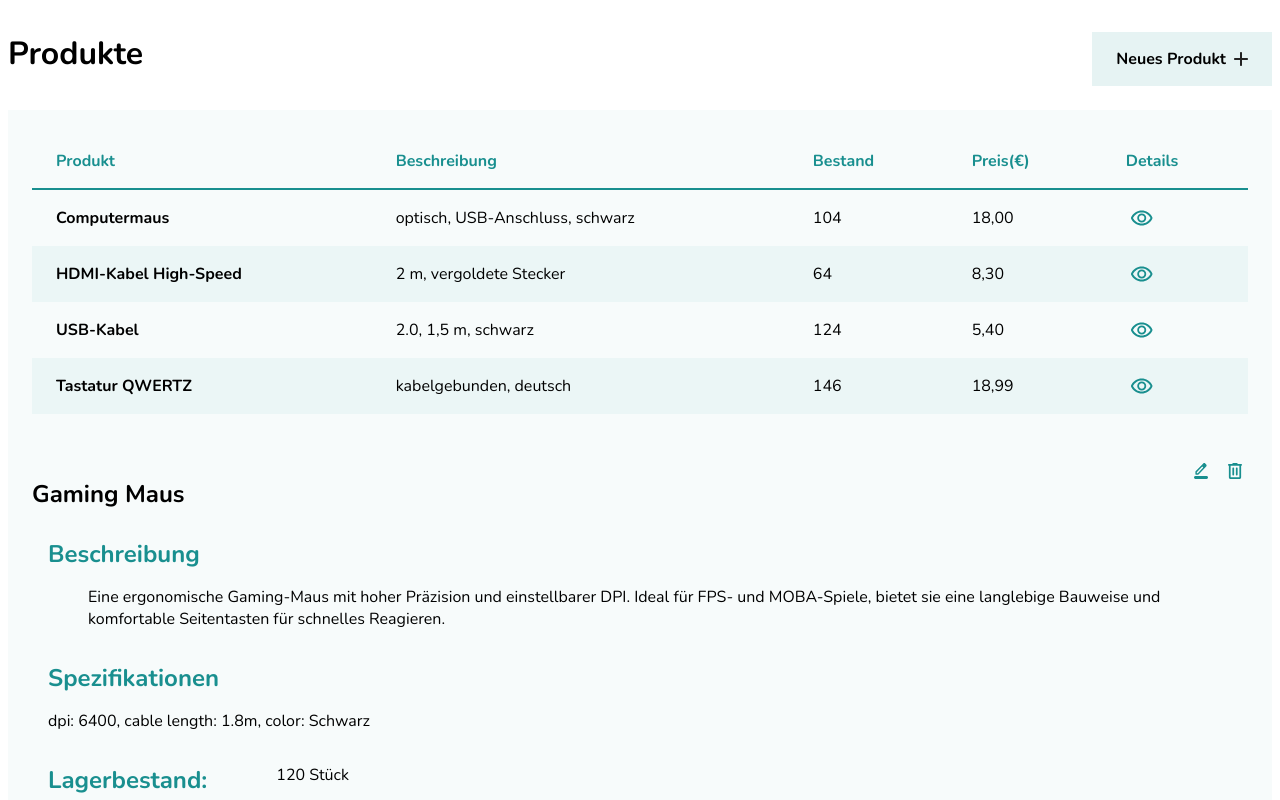
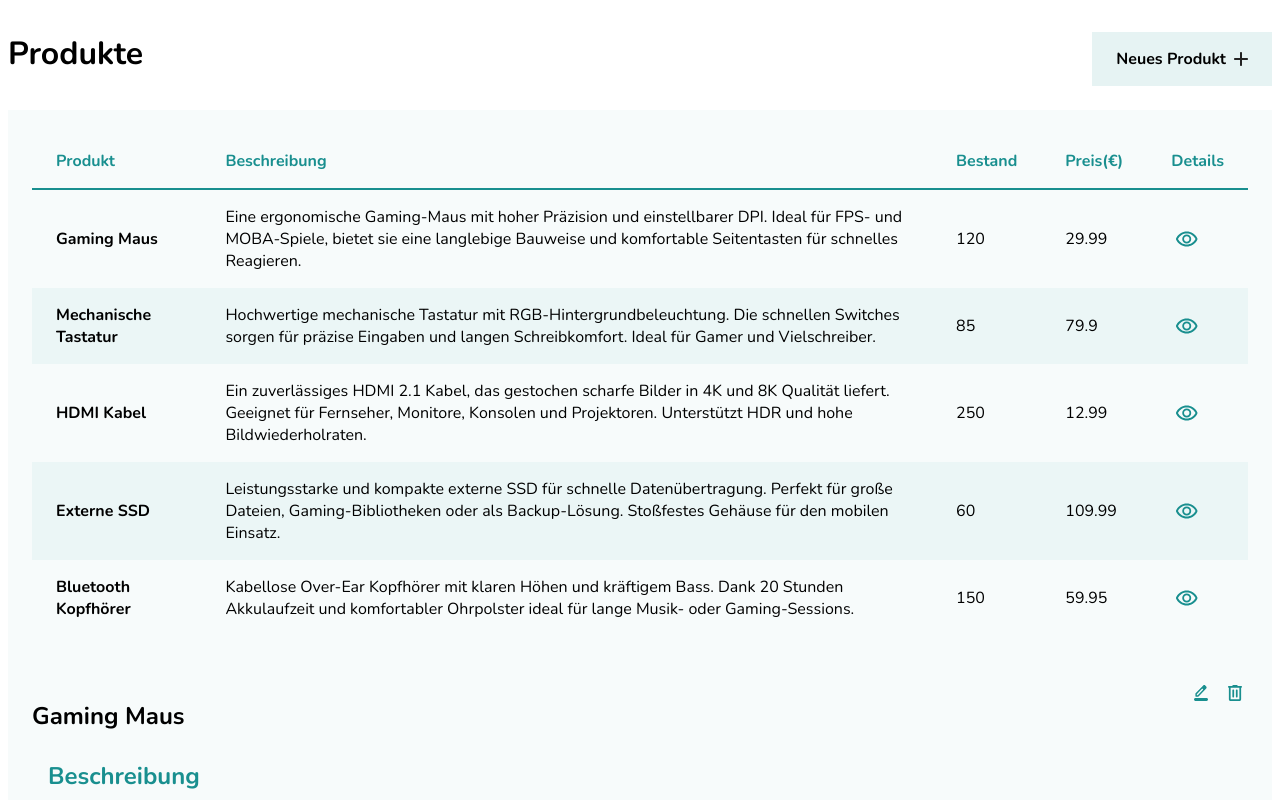
Before and after one commit to IgorBoger/produktliste, an Angular app in the folder produktliste/: page / in a window 1280 px wide. Shown: the top 800 px of the page. Built offline with nearby package versions, Linux system fonts and the light colour scheme.

Commit message:
feat: render product list dynamically from product array

```diff
--- a/produktliste/src/app/shared/components/product-list/product-list.html
+++ b/produktliste/src/app/shared/components/product-list/product-list.html
@@ -10,7 +10,7 @@
       </tr>
     </thead>
     <tbody>
-      <tr role="link">
+      <!-- <tr role="link">
         <td>Computermaus</td>
         <td>optisch, USB-Anschluss, schwarz</td>
         <td><span class="badge ok">104</span></td>
@@ -37,7 +37,17 @@
         <td><span class="badge ok">146</span></td>
         <td class="price">18,99</td>
         <td><a class="btn--view" aria-label="Details anzeigen"></a></td>
-      </tr>
+      </tr> -->
+
+      @for (product of list; track product) {
+        <tr>
+          <td>{{ product.name }}</td>
+          <td>{{ product.description }}</td>
+          <td>{{ product.stock }}</td>
+          <td>{{ product.price }}</td>
+          <td><a class="btn--view" aria-label="Details anzeigen"></a></td>
+        </tr>
+      }
     </tbody>
   </table>
 </section>
--- a/produktliste/src/app/shared/components/product-list/product-list.ts
+++ b/produktliste/src/app/shared/components/product-list/product-list.ts
@@ -6,4 +6,47 @@ import { Component } from '@angular/core';
   styleUrl: './product-list.scss',
   templateUrl: './product-list.html',
 })
-export class ProductList {}
+export class ProductList {
+  list = [
+    {
+      name: 'Gaming Maus',
+      description:
+        'Eine ergonomische Gaming-Maus mit hoher Präzision und einstellbarer DPI. Ideal für FPS- und MOBA-Spiele, bietet sie eine langlebige Bauweise und komfortable Seitentasten für schnelles Reagieren.',
+      specs: 'dpi: 6400, cable length: 1.8m, color: Schwarz',
+      stock: 120,
+      price: 29.99,
+    },
+    {
+      name: 'Mechanische Tastatur',
+      description:
+        'Hochwertige mechanische Tastatur mit RGB-Hintergrundbeleuchtung. Die schnellen Switches sorgen für präzise Eingaben und langen Schreibkomfort. Ideal für Gamer und Vielschreiber.',
+      specs: 'switches: Red, connection: USB, color: Schwarz',
+      stock: 85,
+      price: 79.9,
+    },
+    {
+      name: 'HDMI Kabel',
+      description:
+        'Ein zuverlässiges HDMI 2.1 Kabel, das gestochen scharfe Bilder in 4K und 8K Qualität liefert. Geeignet für Fernseher, Monitore, Konsolen und Projektoren. Unterstützt HDR und hohe Bildwiederholraten.',
+      specs: 'length: 2m, version: 2.1, color: Schwarz',
+      stock: 250,
+      price: 12.99,
+    },
+    {
+      name: 'Externe SSD',
+      description:
+        'Leistungsstarke und kompakte externe SSD für schnelle Datenübertragung. Perfekt für große Dateien, Gaming-Bibliotheken oder als Backup-Lösung. Stoßfestes Gehäuse für den mobilen Einsatz.',
+      specs: 'capacity: 1TB, interface: USB 3.2, color: Silber',
+      stock: 60,
+      price: 109.99,
+    },
+    {
+      name: 'Bluetooth Kopfhörer',
+      description:
+        'Kabellose Over-Ear Kopfhörer mit klaren Höhen und kräftigem Bass. Dank 20 Stunden Akkulaufzeit und komfortabler Ohrpolster ideal für lange Musik- oder Gaming-Sessions.',
+      specs: 'battery life: 20h, color: Schwarz, connection: Bluetooth 5.0',
+      stock: 150,
+      price: 59.95,
+    },
+  ];
+}
```
